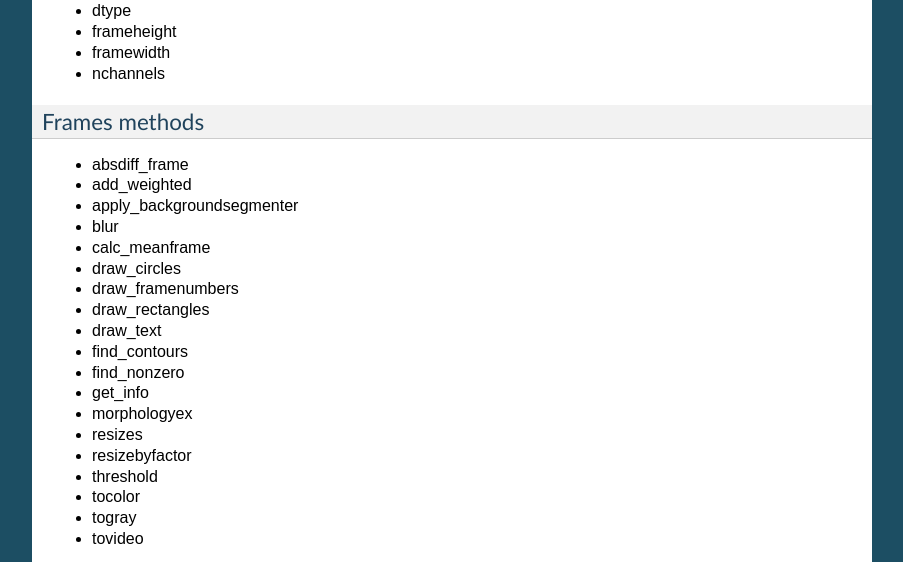
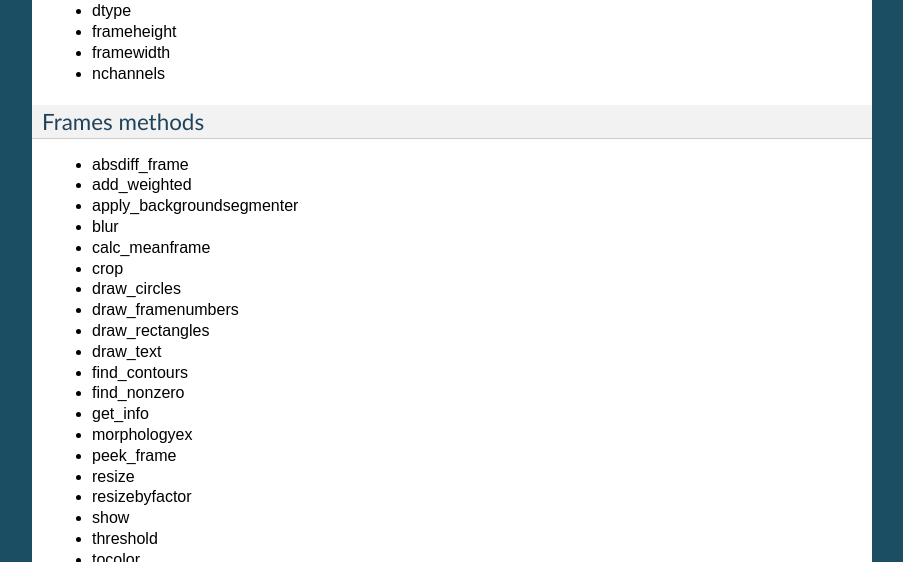
Before and after one commit to gbeckers/Birdwatcher, a Sphinx documentation site: the page built from docs/api.rst, in a window 1280 px wide and 900 px high, scrolled down 647 px, cut to the strip 0-562 px from the top of the window. Shown: the whole strip, without its empty margins (198-1101 px from the left). Built offline with Sphinx 7.4.7, drawn with Linux system fonts in a browser that asks for light colours.

Commit message:
update list of frames methods in api documentation

```diff
--- a/docs/api.rst
+++ b/docs/api.rst
@@ -35,6 +35,7 @@ Frames methods
 - apply_backgroundsegmenter
 - blur
 - calc_meanframe
+- crop
 - draw_circles
 - draw_framenumbers
 - draw_rectangles
@@ -43,8 +44,10 @@ Frames methods
 - find_nonzero
 - get_info
 - morphologyex
-- resizes
+- peek_frame
+- resize
 - resizebyfactor
+- show
 - threshold
 - tocolor
 - togray
```
